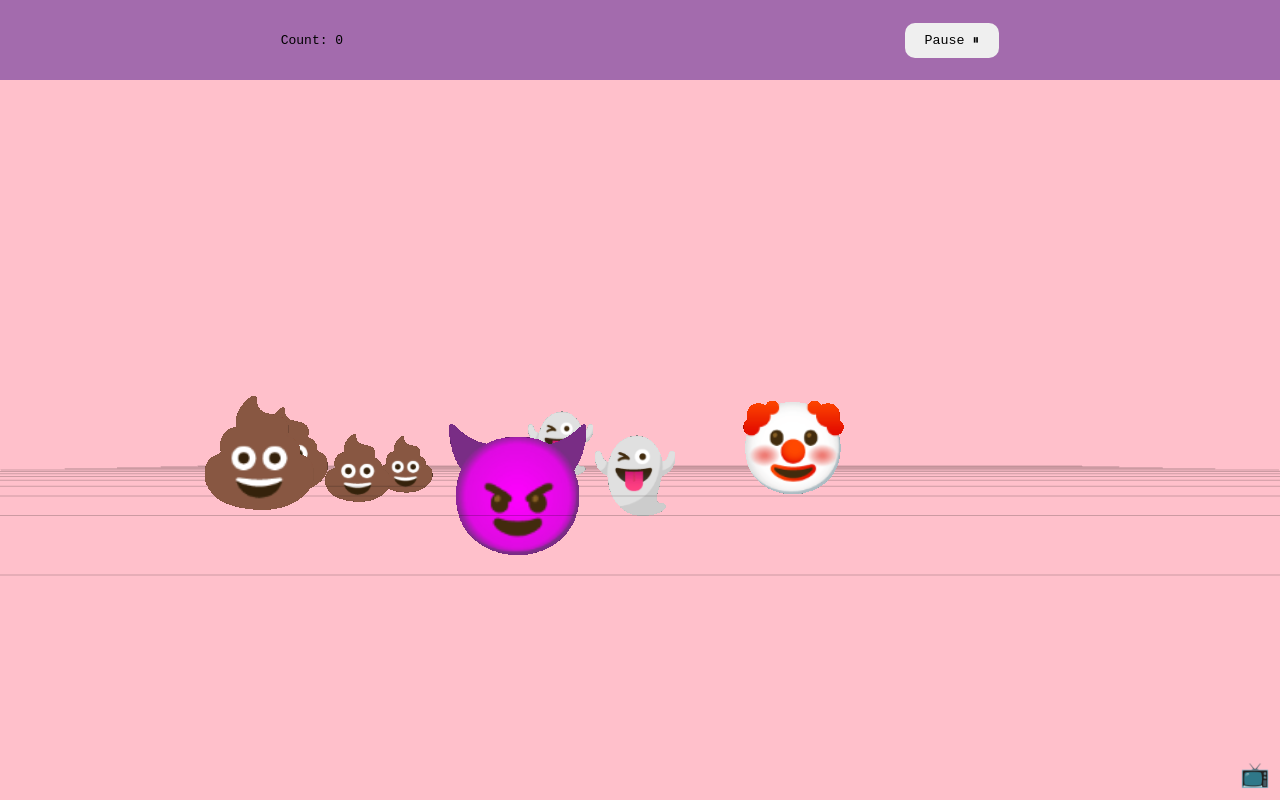
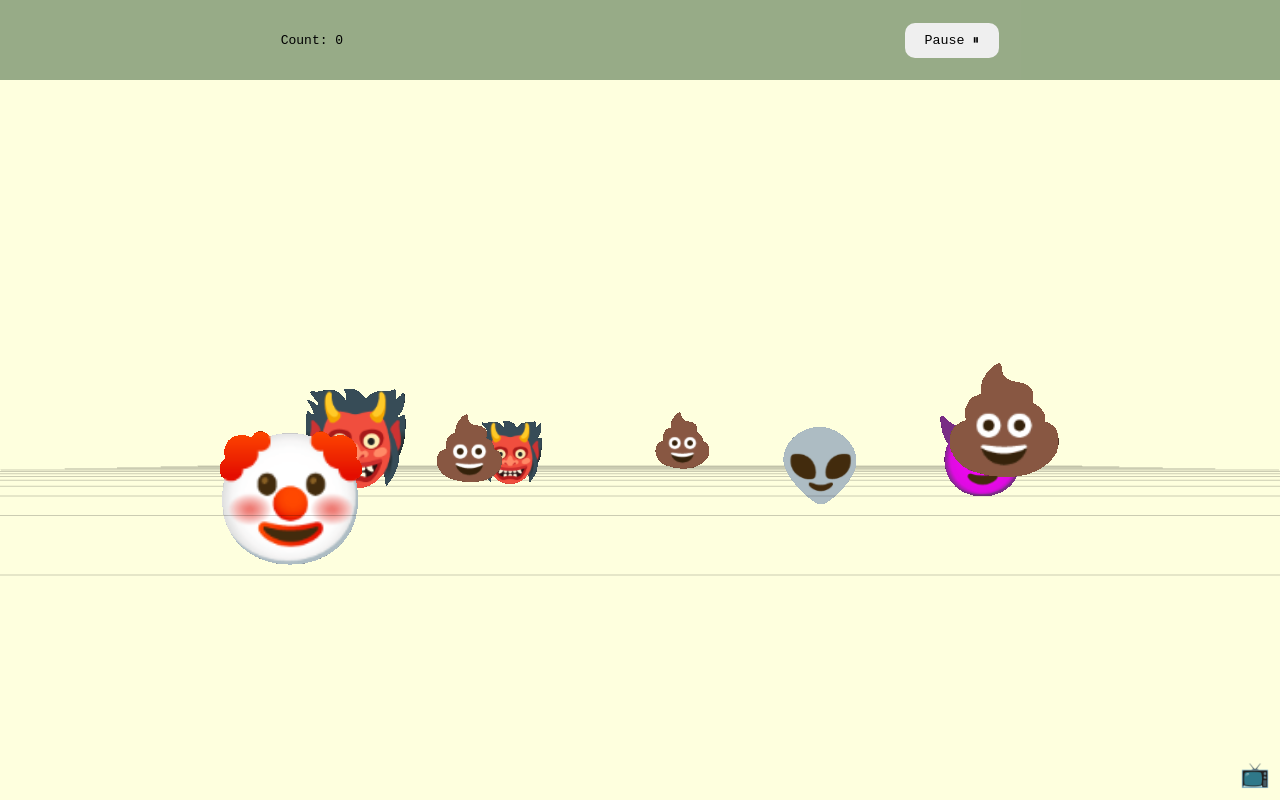
Before and after one commit to itsdorosh/emoji-shooter, a plain HTML site: page index.html in a window 1280 px wide. Both pictures are taken after a click on the button "Play ▶️". Drawn offline with nearby package versions, Linux system fonts and the light colour scheme.

Commit message:
refactor viewer initialisation
split core and game constants
refactor object creation
remove dependency of the viewer (core part) on some constants from business logic (game part)
update description in meta tag

```diff
--- a/index.html
+++ b/index.html
@@ -4,7 +4,7 @@
   <meta charset="UTF-8">
   <meta name="viewport" content="width=device-width, initial-scale=1">
   <meta name="description" content="Authors: Andrii Doroshenko (@itsdorosh) and Kate Fastovets (@katfastovets);
-		Emoji Shooter - small game based on three.js library with support for gamepads.">
+		A minimalistic first-person shooter in which you have to shoot emojis flying at you. 😈 Game has support for gamepads.">
   <title>Emoji Shooter 🔫</title>
   <link rel="stylesheet" href="./main.css">
 </head>
@@ -30,13 +30,14 @@
 <div id="canvasContainer"></div>
 
 <script src="https://cdnjs.cloudflare.com/ajax/libs/three.js/r128/three.js"></script>
-<script src="src/constants.js"></script>
-<script src="src/enemies.js"></script>
+<script src="src/core/constants.js"></script>
+<script src="src/game/constants.js"></script>
+<script src="src/game/enemies.js"></script>
 <script src="src/core/helpers.js"></script>
 <script src="src/core/controls.js"></script>
 <script src="src/core/raycaster.js"></script>
 <script src="src/core/viewer.js"></script>
-<script src="src/engine.js"></script>
+<script src="src/game/engine.js"></script>
 
 <script>
   // containers
@@ -56,6 +57,13 @@
   const gameOverCaption = document.getElementById('gameOverCaption');
 
   const viewer = new Viewer(canvasContainer);
+
+  viewer.init({
+    backgroundColor: BACKGROUND_COLOR,
+    cameraPosition: {x: 0, y: 1, z: DEADLINE + 5},
+    cameraLookAt: {x: 0, y: 2.5, z: 0}
+  });
+
   const controls = new Controls(canvasContainer);
   const raycaster = new Raycaster(viewer.camera);
   const engine = new Engine(viewer, controls, raycaster);
--- a/main.css
+++ b/main.css
@@ -33,8 +33,7 @@ button {
   align-items: center;
   justify-content: center;
   flex-direction: column;
-  /*rebeccapurple*/
-  background: rgba(102, 51, 153, 0.6);
+  background: rgba(145, 199, 136, 0.6);
 }
 
 #playButton,
@@ -55,7 +54,7 @@ button {
   align-items: center;
   justify-content: space-around;
   flex-direction: row;
-  background: rgba(102, 51, 153, 0.6);
+  background: rgba(82, 115, 77, 0.6);
 }
 
 #generalButtons {
--- a/src/constants.js
+++ b/src/core/constants.js
@@ -10,14 +10,3 @@ const CONTROLS_MODES = {
 }
 
 const AVAILABLE_DOM_EVENTS = ['click'];
-
-// GAME SPECIFIC CONSTANTS
-const MAX_COUNT_OF_ENEMIES_AT_MOMENT = 10;
-
-const GENERATE_ENEMIES_INTERVAL_TIME = 350;
-
-const DEADLINE = 10;
-
-const RANGE_X = 10;
-
-const RANGE_Y = 2;
--- a/src/core/controls.js
+++ b/src/core/controls.js
@@ -84,6 +84,7 @@ class Controls {
   on(eventName, callback) {
     if (!(eventName in this.eventStorage)) {
       this.eventStorage[eventName] = callback;
+      return () => this.unsubscribe(eventName);
     } else {
       throw 'callback for this eventName already exists';
     }
--- a/src/core/viewer.js
+++ b/src/core/viewer.js
@@ -8,29 +8,36 @@ class Viewer {
   constructor(HTMLContainer) {
     this.HTMLContainer = HTMLContainer;
     this._objContainer = new THREE.Object3D();
-
-    this.init();
   }
 
-  init() {
+  init(initialisationParams = {backgroundColor: "", cameraPosition: {x: 1, y: 1, z: 1}, cameraLookAt: {x: 0, y: 0, z: 0}}) {
     const {offsetWidth, offsetHeight} = this.HTMLContainer;
     this.scene = new THREE.Scene();
     this.camera = new THREE.PerspectiveCamera(70, offsetWidth / offsetHeight, 0.1, 1000);
-    this.camera.position.set(0, 1, DEADLINE + 5);
-    this.camera.lookAt(0, 2.5, 0);
+
+    // noinspection JSCheckFunctionSignatures
+    this.camera.position.set(
+      initialisationParams.cameraPosition.x,
+      initialisationParams.cameraPosition.y,
+      initialisationParams.cameraPosition.z,
+    );
+
+    this.camera.lookAt(
+      initialisationParams.cameraLookAt.x,
+      initialisationParams.cameraLookAt.y,
+      initialisationParams.cameraLookAt.z,
+    );
+
     this.renderer = new THREE.WebGLRenderer({antialias: true});
     this.renderer.setSize(offsetWidth, offsetHeight);
-    this.renderer.setClearColor('#ffc0cb');
+    this.renderer.setClearColor(initialisationParams.backgroundColor);
     this.HTMLContainer.appendChild(this.renderer.domElement);
     this.scene.add(this._objContainer);
-
     const grid = new THREE.GridHelper(100, 20, 0x000000, 0x000000);
     grid.material.opacity = 0.2;
     grid.material.transparent = true;
     this.scene.add(grid);
-
     this.renderFrame();
-
     window.addEventListener('resize', this.onWindowResize);
   }
 
@@ -47,6 +54,7 @@ class Viewer {
       if (this._animationActions.length) {
         this._animationActions.forEach(animationAction => animationAction(this._objContainer.children));
       }
+
       this.renderFrame();
       this._isAnimationPerforming && this.performAnimation();
     });
@@ -77,15 +85,33 @@ class Viewer {
     return this._objContainer;
   }
 
-  drawObject(obj) {
-    obj.position.set(
-      getRandomInt(-RANGE_X, RANGE_X),
-      getRandomFloat(0, RANGE_Y),
-      -DEADLINE
-    );
+  drawObject(creationParams = {type: '', position: {x: 0, y: 0, z: 0}, scale: {x: 1, y: 1, z: 1}, data: null}) {
+    let obj;
+
+    switch (creationParams.type) {
+      case "SPRITE": {
+        const spriteTexture = new THREE.Texture(creationParams.data);
+        spriteTexture.needsUpdate = true;
+
+        const spriteMaterial = new THREE.SpriteMaterial({
+          map: spriteTexture,
+          transparent: false,
+          alphaTest: 0.5
+        });
+
+        obj = new THREE.Sprite(spriteMaterial);
+        break;
+      }
+
+      default: {
+        throw new Error("Not implemented");
+      }
+    }
+
+    obj.position.set(creationParams.position.x, creationParams.position.y, creationParams.position.z);
+    obj.scale.set(creationParams.scale.x, creationParams.scale.y, creationParams.scale.z);
 
     this._objContainer.add(obj);
-
     return obj.uuid;
   }
 
--- /dev/null
+++ b/src/game/constants.js
@@ -0,0 +1,13 @@
+const MAX_COUNT_OF_ENEMIES_AT_MOMENT = 10;
+
+const GENERATE_ENEMIES_INTERVAL_TIME = 350;
+
+const DEADLINE = 10;
+
+const RANGE_X = 10;
+
+const RANGE_Y = 2;
+
+const ENEMY_SIZE = 3;
+
+const BACKGROUND_COLOR = "#feffde";
--- a/src/enemies.js
+++ b/src/game/enemies.js
@@ -12,7 +12,11 @@ const enemies = [
     value: 7,
   },
   {
-    look: `👻`,
+    look: `👹`,
     value: 9,
   },
+  {
+    look: `👽`,
+    value: 12,
+  },
 ];
--- a/src/engine.js
+++ b/src/game/engine.js
@@ -6,15 +6,14 @@ class Engine {
   _generateEnemiesIntervalId;
   _onGameOverCallback;
   gameEventCallbackMap;
-  __updateEnemiesDefaultAnimationAction = (enemyMeshes) => this.updateExistingEnemiesPosition(enemyMeshes);
-  __handleGamepadButtonsDefaultAnimationAction = () => this.controls.handleGamepadButtons();
+  _updateEnemiesDefaultAnimationAction = (enemyMeshes) => this.updateExistingEnemiesPosition(enemyMeshes);
+  _handleGamepadButtonsDefaultAnimationAction = () => this.controls.handleGamepadButtons();
 
   constructor(viewer, controls, raycaster) {
     this.viewer = viewer;
     this.controls = controls;
     this.raycaster = raycaster;
-
-    this.viewer.addAnimationActions(this.__handleGamepadButtonsDefaultAnimationAction);
+    this.viewer.addAnimationActions(this._handleGamepadButtonsDefaultAnimationAction);
 
     this.gameEventCallbackMap = {
       'shot': ({clientX, clientY}) => this.onShot({x: clientX, y: clientY}),
@@ -44,8 +43,13 @@ class Engine {
   generateEnemies() {
     if (this.existingEnemies.length < MAX_COUNT_OF_ENEMIES_AT_MOMENT) {
       const enemyConfig = enemies[Math.floor((enemies.length) * Math.random())];
-      const enemyObj = this._makeEmojiSprite(enemyConfig.look);
-      const enemyId = this.viewer.drawObject(enemyObj);
+      const enemyCanvas = this._makeEmojiCanvas(enemyConfig.look);
+      const enemyId = this.viewer.drawObject({
+        type: "SPRITE",
+        data: enemyCanvas,
+        position: {x: getRandomInt(-RANGE_X, RANGE_X), y: getRandomFloat(0, RANGE_Y), z: -DEADLINE},
+        scale: {x: ENEMY_SIZE, y: ENEMY_SIZE, z: ENEMY_SIZE},
+      });
 
       this.existingEnemies.push({
         id: enemyId,
@@ -65,8 +69,8 @@ class Engine {
 
   play() {
     this.viewer.addAnimationActions(
-      this.__updateEnemiesDefaultAnimationAction,
-      this.__handleGamepadButtonsDefaultAnimationAction
+      this._updateEnemiesDefaultAnimationAction,
+      this._handleGamepadButtonsDefaultAnimationAction
     );
 
     this.viewer.startAnimation();
@@ -129,7 +133,7 @@ class Engine {
     this._onGameOverCallback = callback;
   }
 
-  _makeEmojiSprite(look, emojiTextureSize = 100) {
+  _makeEmojiCanvas(look, emojiTextureSize = 100) {
     const emojiCanvas = document.createElement('canvas');
 
     emojiCanvas.width = emojiTextureSize;
@@ -143,19 +147,6 @@ class Engine {
     context.lineWidth = 1;
     context.fillText(look, -2, fontSize - 3);
 
-    const emojiTexture = new THREE.Texture(emojiCanvas);
-    emojiTexture.needsUpdate = true;
-
-    const spriteMaterial = new THREE.SpriteMaterial({
-      map: emojiTexture,
-      transparent: false,
-      alphaTest: 0.5
-    });
-
-    let sprite = new THREE.Sprite(spriteMaterial);
-
-    sprite.scale.set(3, 3, 3);
-
-    return sprite;
+    return emojiCanvas;
   }
 }
```
